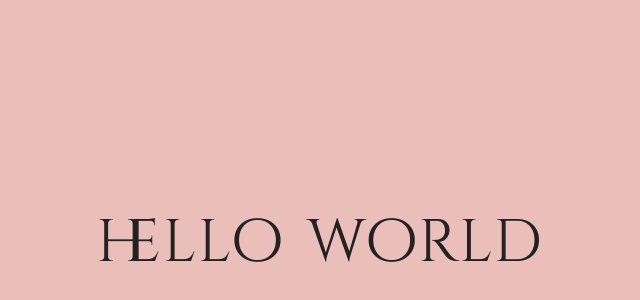
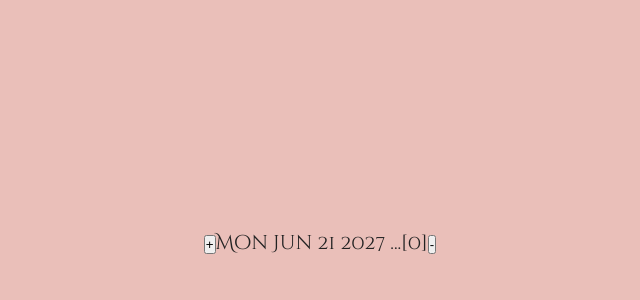
Before and after one commit to erickelninoSwift/classy_weather_app, a React (Create React App) app: page / in a window 1280 px wide. Shown: the part 158-458 px from the top of the page, without its empty margins (320-960 px from the left). Built offline with nearby package versions, Linux system fonts and the light colour scheme.

Commit message:
class component

```diff
--- a/src/App.js
+++ b/src/App.js
@@ -1,11 +1,41 @@
 import "./App.css";
+import React from "react";
+class App extends React.Component {
+  constructor(props) {
+    super(props);
+    this.state = { counter: 0 };
+    this.handleDecrement = this.handleDecrement.bind(this);
+    this.handleIncrement = this.handleIncrement.bind(this);
+  }
 
-function App() {
-  return (
-    <div className="App">
-      <h1>hello world</h1>
-    </div>
-  );
+  handleDecrement() {
+    this.setState((current) => {
+      return {
+        counter: current.counter - 1,
+      };
+    });
+  }
+
+  handleIncrement() {
+    this.setState((current) => {
+      return {
+        counter: current.counter + 1,
+      };
+    });
+  }
+  render() {
+    const date = new Date("june 21 2027");
+    date.setDate(date.getDate() + this.state.counter);
+    return (
+      <>
+        <div>
+          <button onClick={this.handleIncrement}>+</button>
+          {date.toDateString()} ...[{this.state.counter}]
+          <button onClick={this.handleDecrement}>-</button>
+        </div>
+      </>
+    );
+  }
 }
 
 export default App;
```
